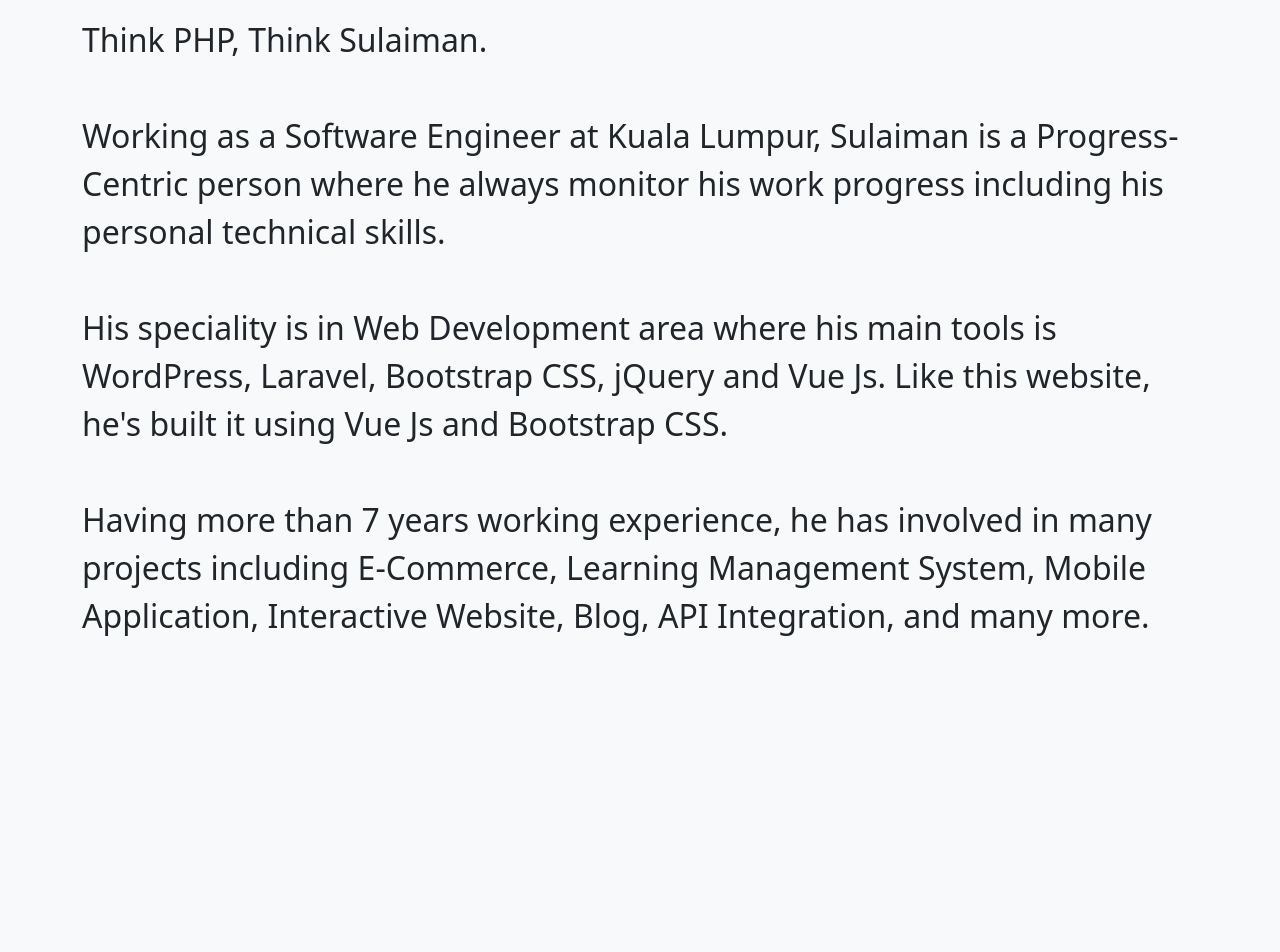
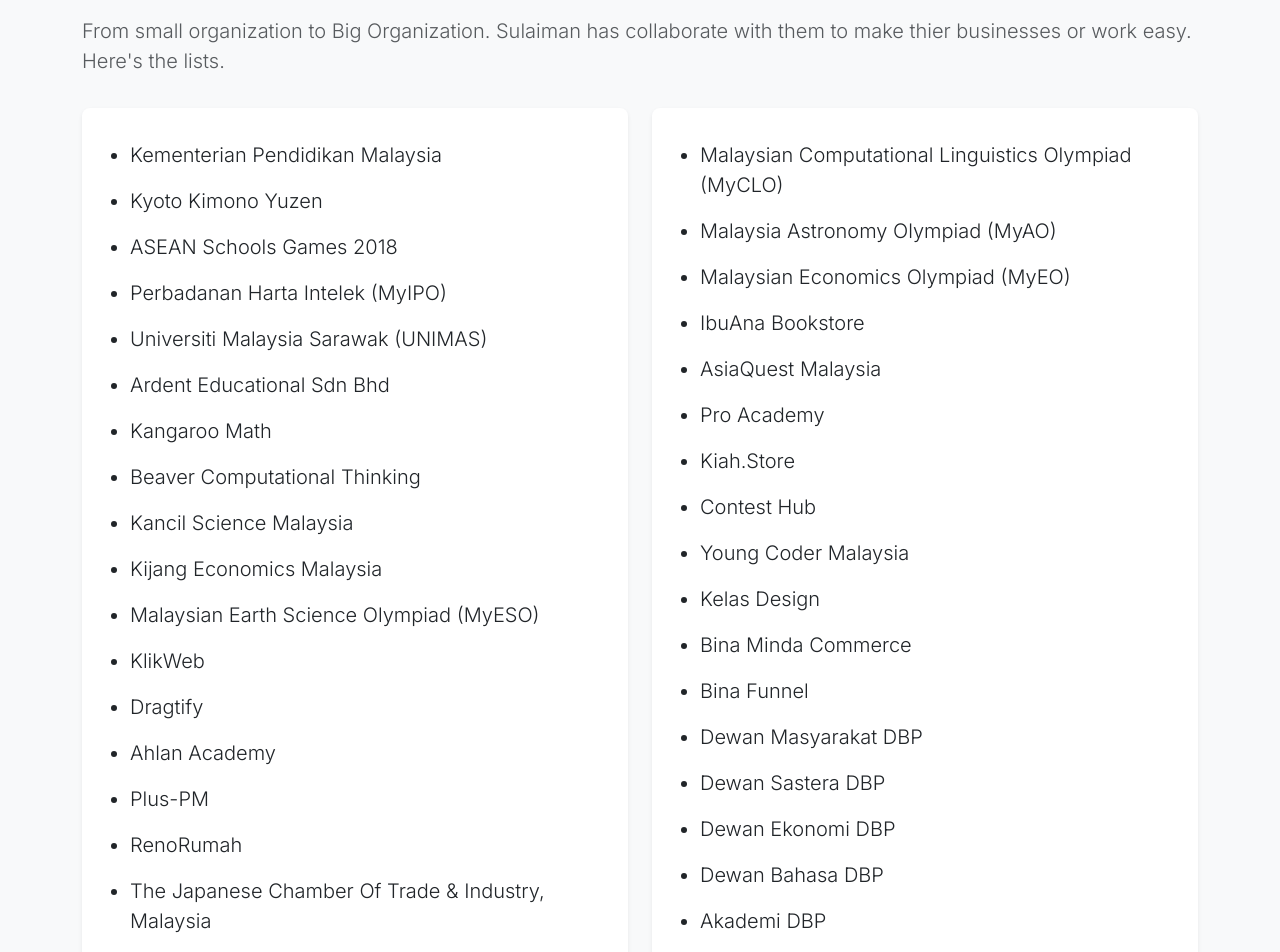
Before and after one commit to msulaimanmisri/sulaiman-profile, a Vue app: page /project in a window 1280 px wide. Shown: the part 220-1172 px from the top of the page. Before the commit the page ends 956 px from the top, so only its background shows below. Built offline with nearby package versions, Linux system fonts and the light colour scheme.

Commit message:
Update Project

```diff
--- a/src/views/project.vue
+++ b/src/views/project.vue
@@ -3,31 +3,73 @@
 <template>
     <div class="container">
         <div class="py-5">
-            <h1 class="fw-bolder text-warning display-3 monospace">
-                Past project that I've involved.
+            <h1 class="fw-bolder text-muted display-3 text-main">
+                Past project that he's involved.
             </h1>
 
             <hr>
 
-            <p class="lead fs-2">
-                Think PHP, Think Sulaiman.
+            <p class="lead text-muted text-body">
+                From small organization to Big Organization. Sulaiman has collaborate with them to make thier businesses or work easy. Here's the lists.
             </p>
 
-            <p class="lead fs-2 my-5">
-                Working as a Software Engineer at Kuala Lumpur, Sulaiman is a Progress-Centric person where he
-                always
-                monitor his work progress including his personal technical skills.
-            </p>
+            <div class="">
+            <div class="row">
+                <div class="col-md-6 firstRow">
+                    <div class="card border-0 card-body rounded-3 shadow-sm mt-3 text-body fs-5 h-100">
+                        <ul class="mb-0">
+                            <li class="my-3">Kementerian Pendidikan Malaysia</li>
+                            <li class="my-3">Kyoto Kimono Yuzen</li>
+                            <li class="my-3">ASEAN Schools Games 2018</li>
+                            <li class="my-3">Perbadanan Harta Intelek (MyIPO)</li>
+                            <li class="my-3">Universiti Malaysia Sarawak (UNIMAS)</li>
+                            <li class="my-3">Ardent Educational Sdn Bhd</li>
+                            <li class="my-3">Kangaroo Math</li>
+                            <li class="my-3">Beaver Computational Thinking</li>
+                            <li class="my-3">Kancil Science Malaysia</li>
+                            <li class="my-3">Kijang Economics Malaysia</li>
+                            <li class="my-3">Malaysian Earth Science Olympiad (MyESO)</li>
+                            <li class="my-3">KlikWeb</li>
+                            <li class="my-3">Dragtify</li>
+                            <li class="my-3">Ahlan Academy</li>
+                            <li class="my-3">Plus-PM</li>
+                            <li class="my-3">RenoRumah</li>
+                            <li class="my-3">The Japanese Chamber Of Trade & Industry, Malaysia</li>
+                            <li class="my-3">Dr Strech Singapore</li>
+                            <li class="my-3">Sankyo Machine Tool</li>
+                        </ul>
+                    </div>
+                </div>
 
-            <p class="lead fs-2 my-5">
-                His speciality is in Web Development area where his main tools is WordPress, Laravel, Bootstrap CSS, jQuery
-                and Vue Js. Like this website, he's built it using Vue Js and Bootstrap CSS.
-            </p>
+                <div class="col-md-6 secondRow">
+                    <div class="card border-0 card-body rounded-3 shadow-sm mt-3 text-body fs-5 h-100">
+                        <ul class="mb-0">
+                            <li class="my-3">Malaysian Computational Linguistics Olympiad (MyCLO)</li>
+                            <li class="my-3">Malaysia Astronomy Olympiad (MyAO)</li>
+                            <li class="my-3">Malaysian Economics Olympiad (MyEO)</li>
+                            <li class="my-3">IbuAna Bookstore</li>
+                            <li class="my-3">AsiaQuest Malaysia</li>
+                            <li class="my-3">Pro Academy</li>
+                            <li class="my-3">Kiah.Store</li>
+                            <li class="my-3">Contest Hub</li>
+                            <li class="my-3">Young Coder Malaysia</li>
+                            <li class="my-3">Kelas Design</li>
+                            <li class="my-3">Bina Minda Commerce</li>
+                            <li class="my-3">Bina Funnel</li>
+                            <li class="my-3">Dewan Masyarakat DBP</li>
+                            <li class="my-3">Dewan Sastera DBP</li>
+                            <li class="my-3">Dewan Ekonomi DBP</li>
+                            <li class="my-3">Dewan Bahasa DBP</li>
+                            <li class="my-3">Akademi DBP</li>
+                            <li class="my-3">Malay Literature DBP</li>
+                            <li class="my-3">Jurnal Bahasa DBP</li>
+                            <li class="my-3">Jurnal Bahasa DBP</li>
+                        </ul>
+                    </div>
+                </div>
+            </div>
+        </div>
 
-            <p class="lead fs-2 my-5">
-                Having more than 7 years working experience, he has involved in many projects including E-Commerce, Learning
-                Management System, Mobile Application, Interactive Website, Blog, API Integration, and many more.
-            </p>
         </div>
     </div>
 </template>
--- a/src/views/stack.vue
+++ b/src/views/stack.vue
@@ -27,7 +27,7 @@
                 </div>
             </div>
 
-            <div class="secondaryStack mt-5">
+            <div class="secondaryStack my-5">
                 <p class="lead text-body text-muted">
                     But not limited to that.
                 </p>
```
